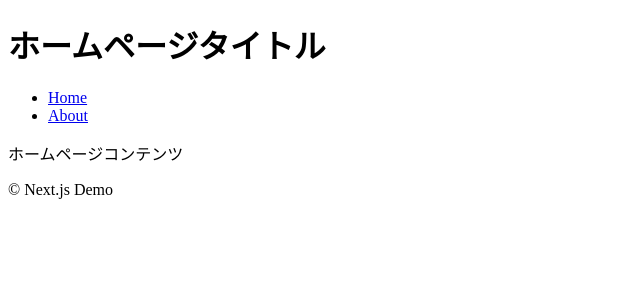
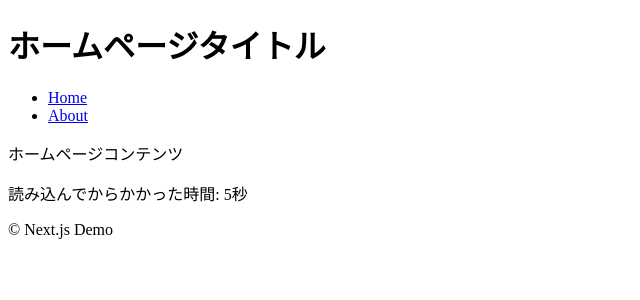
Before and after one commit to sohey-dr/play-Next, a Next.js app: page / in a window 1280 px wide. Shown: the top 300 px of the page, without its empty margins (0-640 px from the left). Built offline with nearby package versions, Linux system fonts and the light colour scheme.

Commit message:
[ADD]秒数を表示する

```diff
--- a/pages/index.tsx
+++ b/pages/index.tsx
@@ -15,6 +15,7 @@ export default function Home() {
   return (
     <Layout title="ホームページタイトル" description="ホームページ概要">
       <p>ホームページコンテンツ</p>
+      <p>読み込んでからかかった時間: { time }秒</p>
     </Layout>
   );
 }
```
